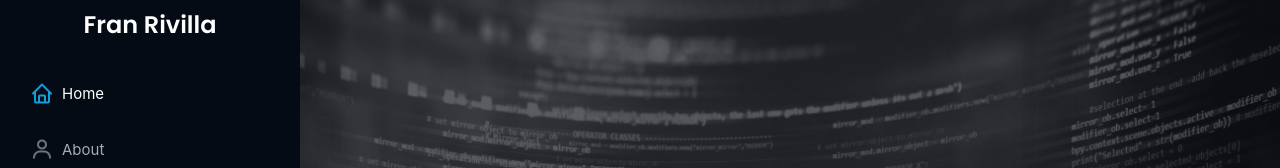
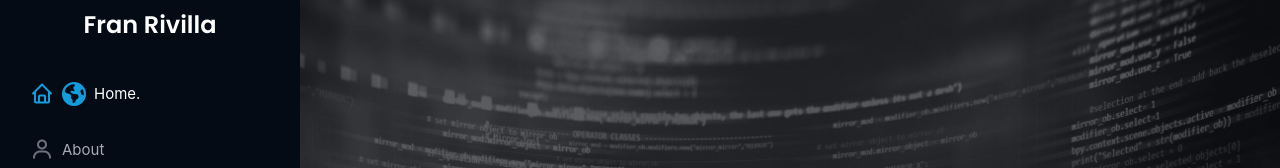
Before and after one commit to fjrp-13/fjrp-13-itAcademy_Angular_M12_01Portfolio, an Angular app: page /home in a window 1280 px wide. Shown: the part 139-307 px from the top of the page. Built offline with nearby package versions, Linux system fonts and the light colour scheme.

Commit message:
Test FontAwesome

```diff
--- a/src/app/header/header.component.html
+++ b/src/app/header/header.component.html
@@ -20,7 +20,7 @@
         <nav class="nav-menu">
             <ul>
                 <li routerLinkActive="active">
-                    <a routerLink="/home"><i class="bx bx-home"></i> <span>Home</span></a>
+                    <a routerLink="/home"><i class="bx bx-home"></i> <i class="fa fa-globe"></i><span>Home.</span></a>
                 </li>
                 <li routerLinkActive="active">
                     <a routerLink="/about"><i class="bx bx-user"></i> <span>About</span></a>
```
